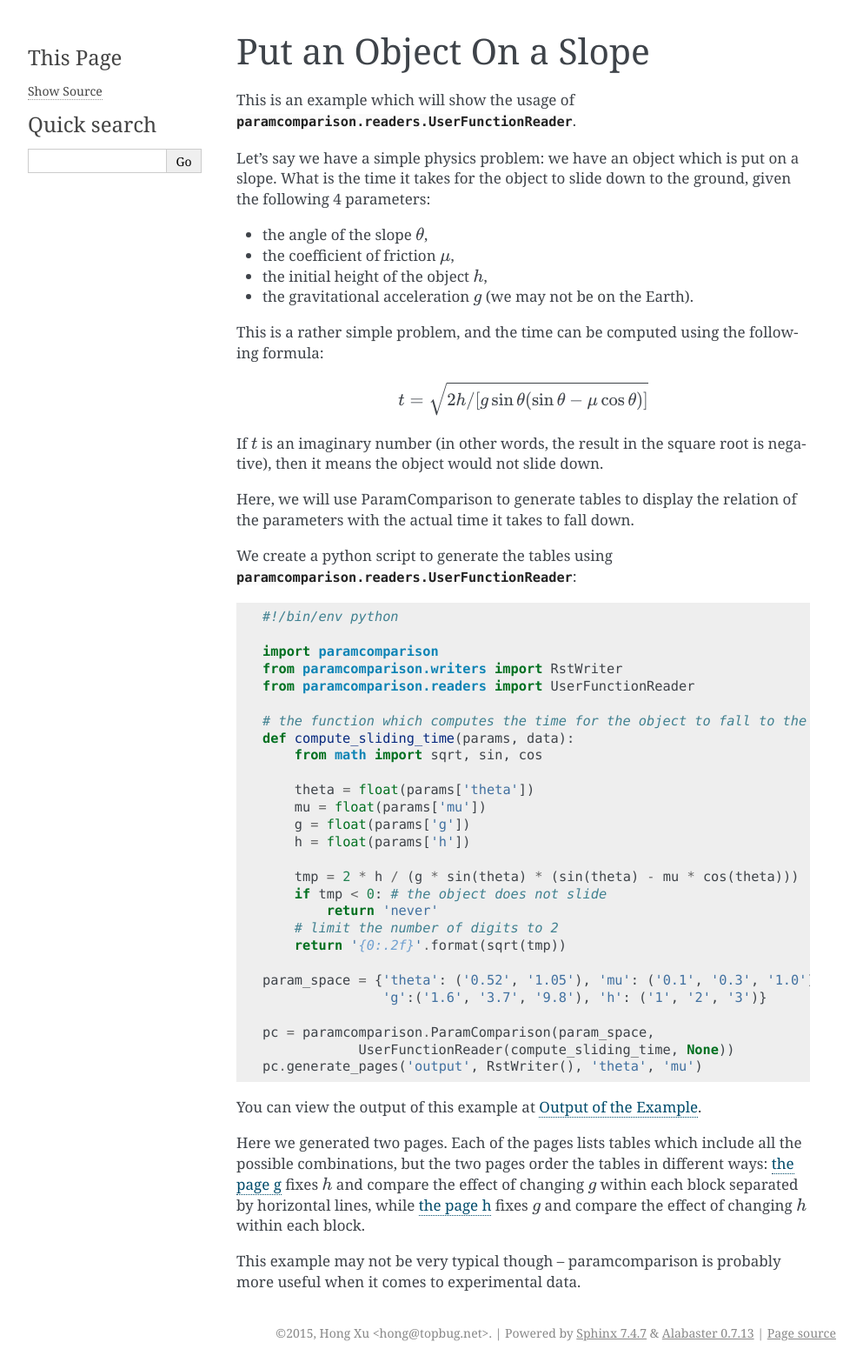
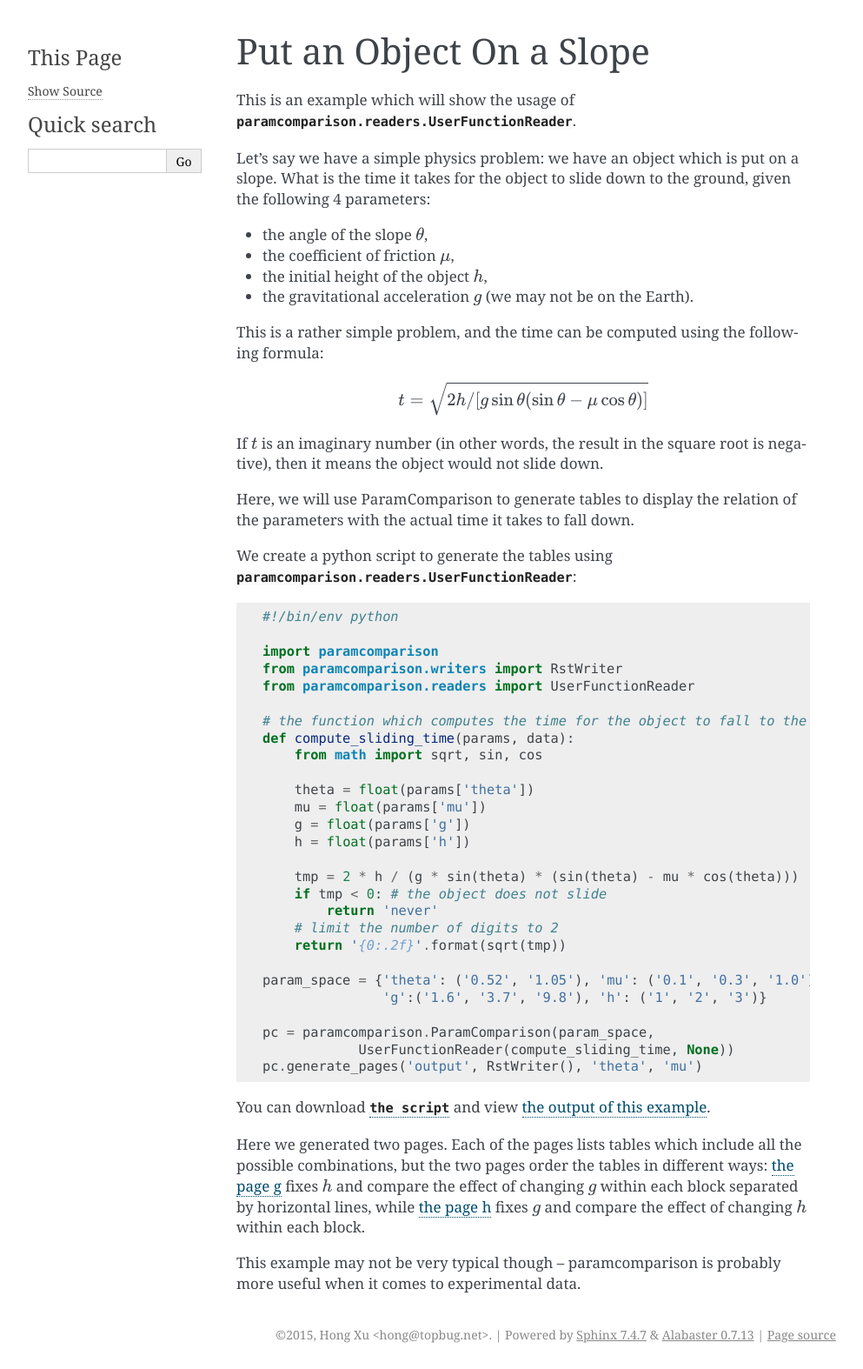
Before and after one commit to xuhdev/paramcomparison, a Sphinx documentation site: the page built from doc/examples/slope/index.rst, in a window 1280 px wide. Shown: the whole page at 87% size, without its empty margins (148-1141 px from the left). Built offline with Sphinx 7.4.7, drawn with Linux system fonts in a browser that asks for light colours.

Commit message:
Provide a link to download the slope example

```diff
--- a/doc/examples/slope/index.rst
+++ b/doc/examples/slope/index.rst
@@ -28,7 +28,8 @@ We create a python script to generate the tables using
 
 .. literalinclude:: gen_tables.py
 
-You can view the output of this example at :doc:`output/index`.
+You can download :download:`the script <gen_tables.py>` and view :doc:`the output of this example
+<output/index>`.
 
 Here we generated two pages. Each of the pages lists tables which include all the possible
 combinations, but the two pages order the tables in different ways: :doc:`the page g <output/g>`
```
